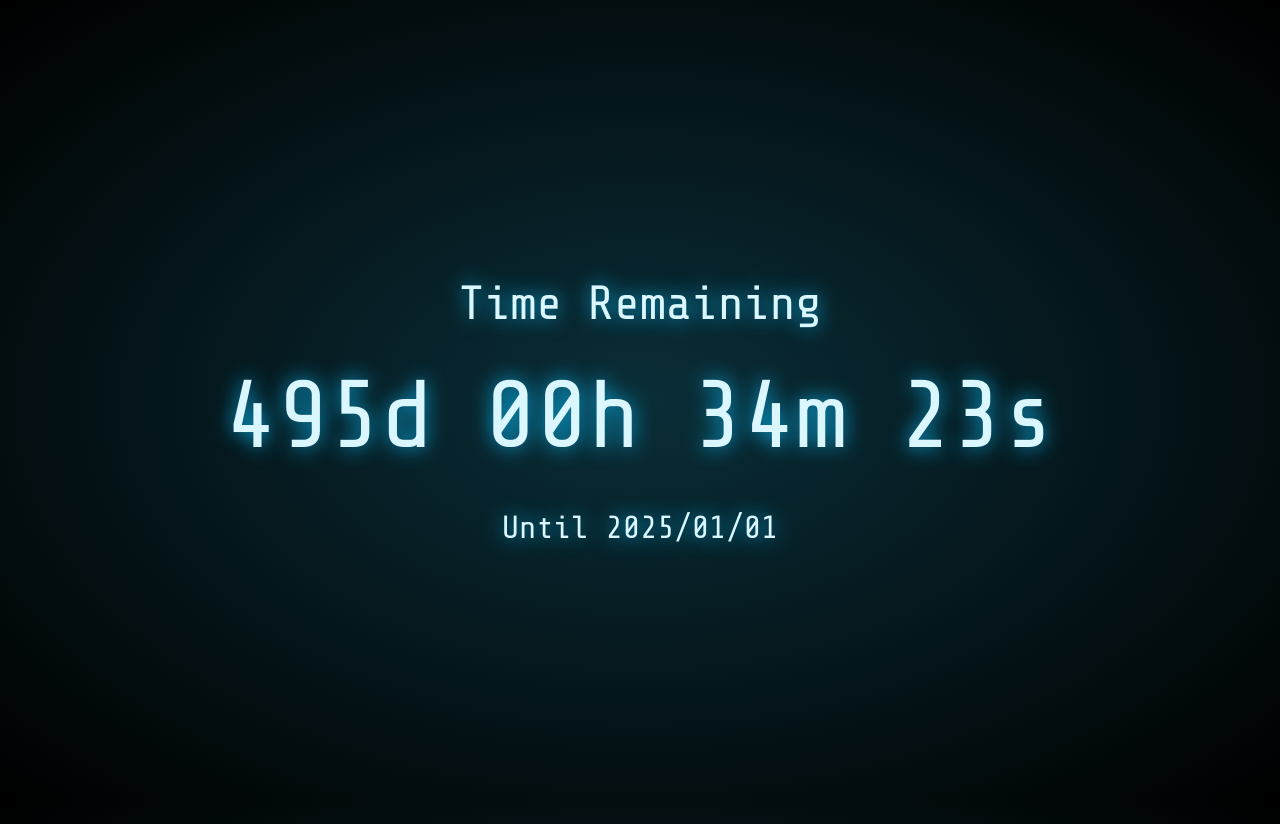
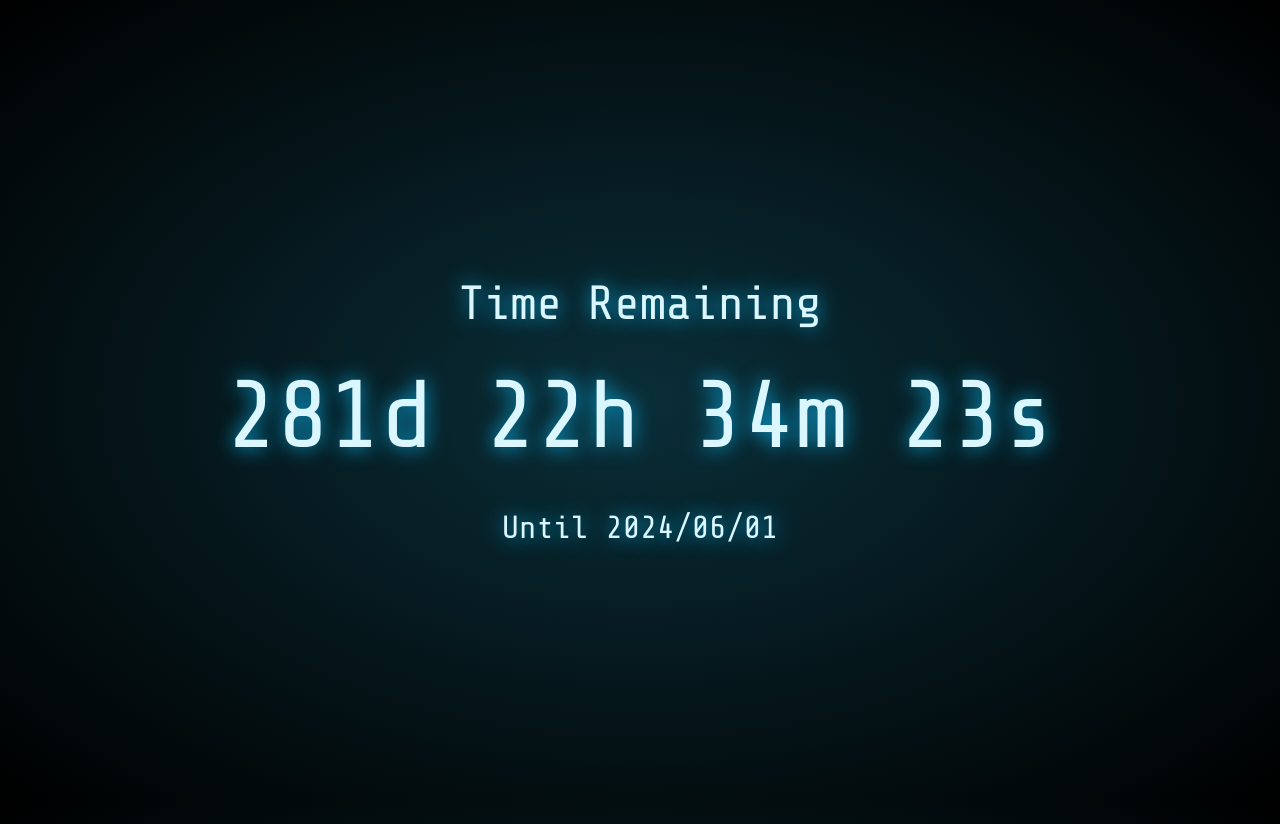
Before and after one commit to Engineer-Ramziddin/countdown, a Vue app: page / in a window 1280 px wide. Built offline with nearby package versions, Linux system fonts and the light colour scheme.

Commit message:
change dafaultDate

```diff
--- a/src/App.vue
+++ b/src/App.vue
@@ -1,7 +1,7 @@
 <script setup lang="ts">
 import Countdown from './components/Countdown.vue'
 
-const defaultDate = '2025/01/01'
+const defaultDate = '2024/06/01'
 
 function getUntilDate() {
   const param = new URL(location.href).searchParams.get('until') || defaultDate
```
